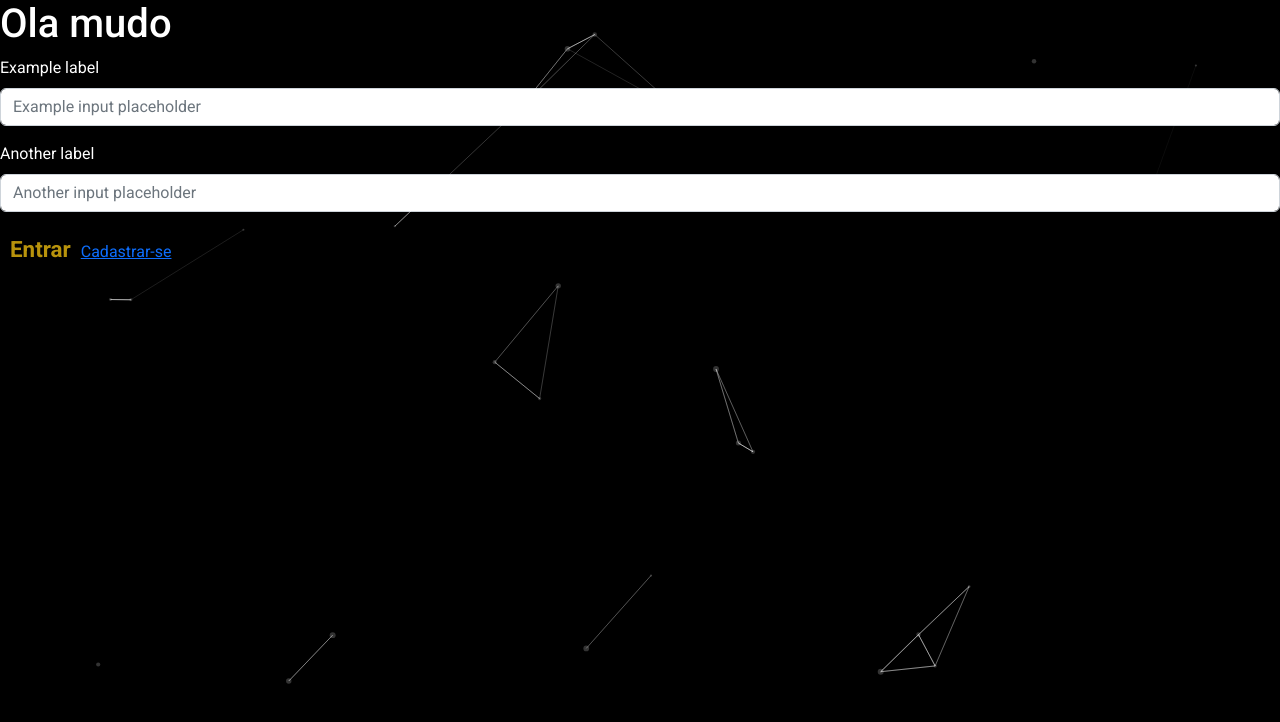
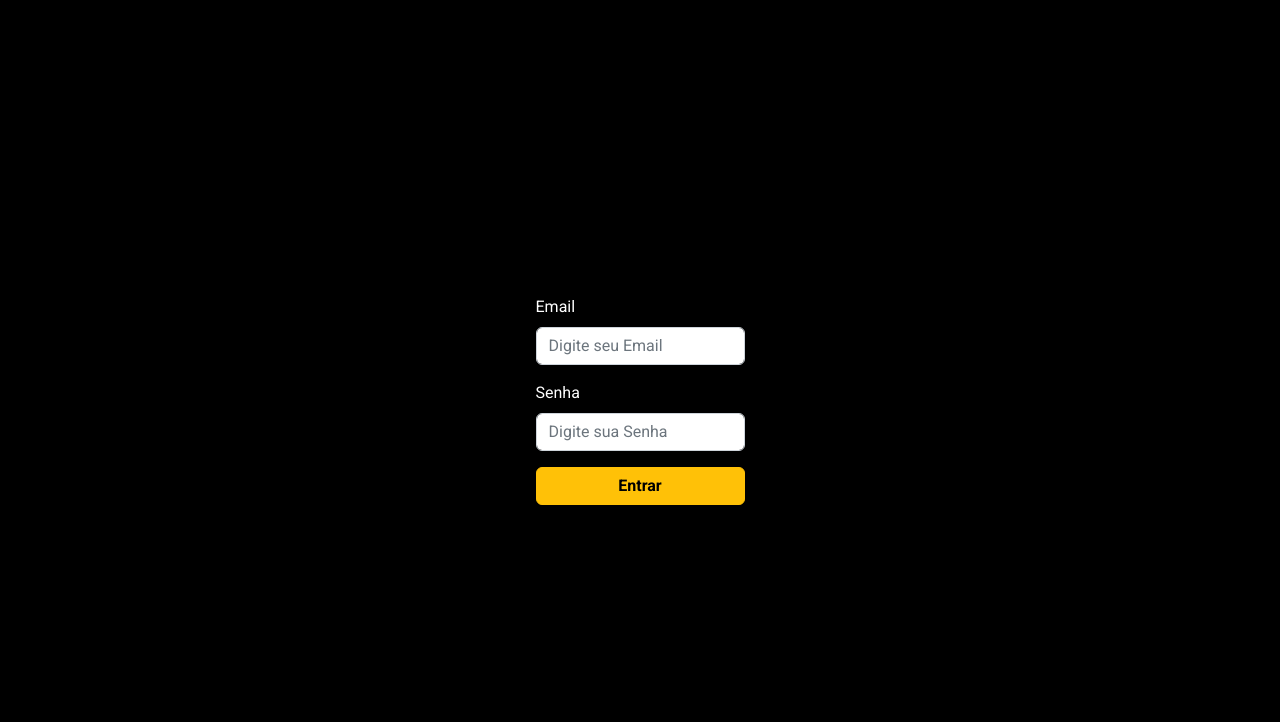
Before and after one commit to GabrielBarbosa07/Biblioteca-De-Filmes, a React (Create React App) app: page /login in a window 1280 px wide. Shown: the top 722 px of the page. Built offline with nearby package versions, Linux system fonts and the light colour scheme; no server answers.

Commit message:
Login quase pronto

```diff
--- a/package.json
+++ b/package.json
@@ -10,8 +10,10 @@
     "@testing-library/jest-dom": "^5.16.5",
     "@testing-library/react": "^13.3.0",
     "@testing-library/user-event": "^13.5.0",
+    "bootstrap": "^5.2.2",
     "dotenv": "^16.0.1",
     "react": "^18.2.0",
+    "react-bootstrap": "^2.6.0",
     "react-dom": "^18.2.0",
     "react-icons": "^4.4.0",
     "react-router-dom": "^6.3.0",
--- a/src/AppRoutes.jsx
+++ b/src/AppRoutes.jsx
@@ -22,7 +22,7 @@ export const AppRoutes = () => {
 
     return (
         <BrowserRouter>
-            <ParticlesBackground />
+            {/* <ParticlesBackground /> */}
 
             <ApiProvider>
                 <AuthProvider>
--- a/src/components/pages/LoginPage.jsx
+++ b/src/components/pages/LoginPage.jsx
@@ -1,4 +1,5 @@
 import React, { useState, useContext } from 'react';
+import { Button, Container, Form } from 'react-bootstrap';
 import { Link } from 'react-router-dom';
 import { AuthContext } from '../../Contexts/AuthContext';
 
@@ -18,36 +19,61 @@ export const LoginPage = () => {
     }
 
     return (
+        <section className='center'>
+            <Form onSubmit={handleSubmit} className="loginForm">
+                <Form.Group className="mb-3" controlId="formBasicEmail">
+                    <Form.Label>Email</Form.Label>
+                    <Form.Control
+                        type="email"
+                        placeholder="Digite seu Email"
+                        required
+                        value={email}
+                        onChange={({ target }) => setEmail(target.value)} />
+                </Form.Group>
 
-        <form className="form" onSubmit={handleSubmit}>
-            <h1>Ola mudo</h1>
+                <Form.Group className="mb-3" controlId="formBasicPassword">
+                    <Form.Label>Senha</Form.Label>
+                    <Form.Control
+                        type="password"
+                        placeholder='Digite sua Senha'
+                        required
+                        value={password}
+                        onChange={({ target }) => setPassword(target.value)} />
+                </Form.Group>
 
-            <div class="mb-3">
-                <label for="email" class="form-label">Example label</label>
-                <input
-                    type="email"
-                    class="form-control"
-                    id="email"
-                    placeholder="Example input placeholder"
-                    value={email}
-                    onChange={({ target }) => setEmail(target.value)} />
-            </div>
-            <div class="mb-3">
-                <label for="password" class="form-label">Another label</label>
-                <input
-                    type="password"
-                    class="form-control"
-                    id="password"
-                    placeholder="Another input placeholder"
-                    value={password}
-                    onChange={({ target }) => setPassword(target.value)} />
-            </div>
+                <Button variant="warning" className="w-100 fw-bold" type="submit">
+                    Entrar
+                </Button>
+            </Form>
+        </section>
+        // <form className="form" onSubmit={handleSubmit}>
 
-            <div className="actions">
-                <button type="submit">Entrar</button>
-                <Link className='sign' to="/register">Cadastrar-se</Link>
-            </div>
-        </form>
+        //     <div className="mb-3">
+        //         <label for="email" className="form-label">Email</label>
+        //         <input
+        //             type="email"
+        //             className="form-control"
+        //             id="email"
+        //             placeholder="Email.."
+        //             value={email}
+        //             onChange={({ target }) => setEmail(target.value)} />
+        //     </div>
+        //     <div className="mb-3">
+        //         <label for="password" className="form-label">Senha</label>
+        //         <input
+        //             type="password"
+        //             className="form-control"
+        //             id="password"
+        //             placeholder="Password.."
+        //             value={password}
+        //             onChange={({ target }) => setPassword(target.value)} />
+        //     </div>
+
+        //     <div className="actions">
+        //         <button type="submit">Entrar</button>
+        //         <Link className='sign' to="/register">Cadastrar-se</Link>
+        //     </div>
+        // </form>
 
     )
 }
--- a/src/index.css
+++ b/src/index.css
@@ -150,6 +150,21 @@ button {
   font-size: 1.4rem;
   transition: 0.3s all;
 }
+.center{
+  width: 100%;
+  height: 100vh;
+  display: flex;
+  justify-content: center;
+  align-items: center;
+}
+
+.loginForm{
+  display: flex;
+  flex-direction: column;
+  justify-content: center;
+  align-items: center;
+}
+
 button > a:hover {
   opacity: 0.8;
   color: black;
--- a/src/index.jsx
+++ b/src/index.jsx
@@ -1,5 +1,6 @@
 import React from 'react';
 import ReactDOM from 'react-dom/client';
+import "bootstrap/dist/css/bootstrap.css"
 import './index.css';
 import { AppRoutes } from "./AppRoutes";
 
```
Also changed, not shown: 1 other file (tests, documents, lock files or other folders).
